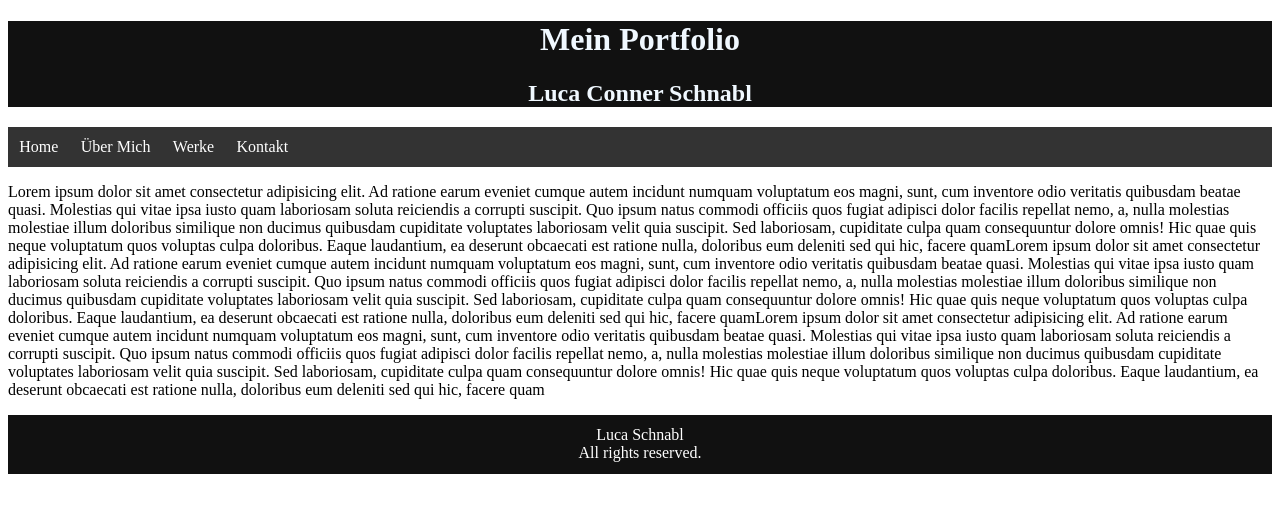
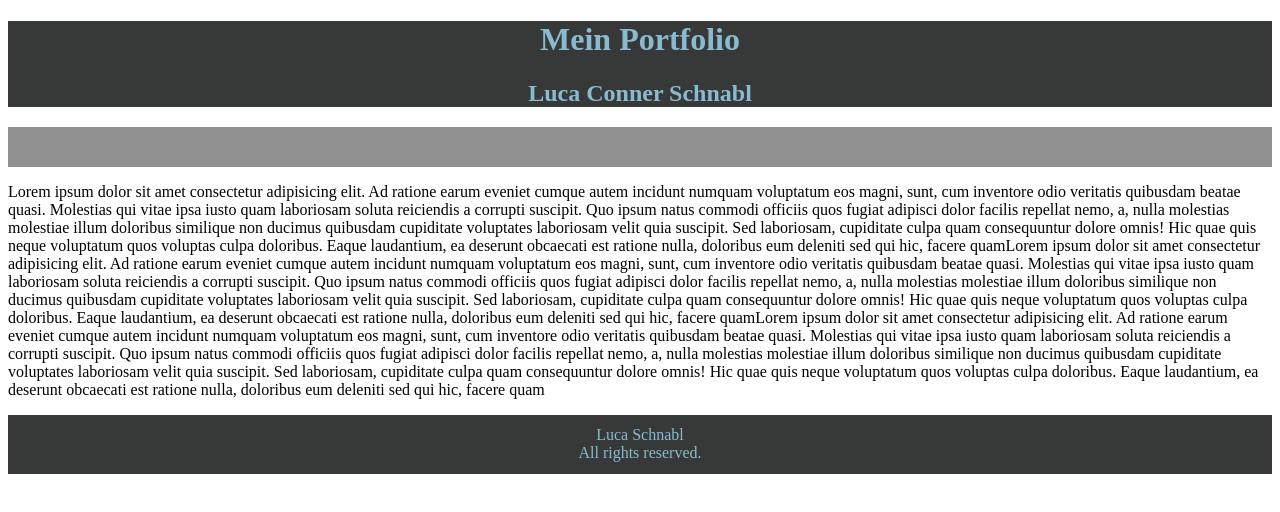
Before and after one commit to LucaSchnabl/simplified-setup, a website: page index.html in a window 1280 px wide. Drawn offline with Linux system fonts and the light colour scheme.

Commit message:
styles überarbeitet

```diff
--- a/styles.css
+++ b/styles.css
@@ -1,6 +1,6 @@
 header {
-    background-color: #111;
-    color: aliceblue;
+    background-color: #373838;
+    color: #88BBD0;
     padding: lem;
     font-family: Broadway;
     text-align: center;
@@ -11,7 +11,7 @@ ul {
     margin: 0;
     padding: 0;
     overflow: hidden;
-    background-color: #333;
+    background-color: #909090;
 }
 
 li {
@@ -20,19 +20,19 @@ li {
 
 li a {
     display: block;
-    color: white;
+    color: #909090;
     text-align: center;
     padding: 0.7rem 0.7rem;
     text-decoration: none;
 }
 
 li a:hover {
-    background-color: #111;
+    background-color: #373838;
 }
 
 footer {
-    background-color: #111;
-    color: white;
+    background-color: #373838;
+    color: #88BBD0;
     padding: 0.7rem;
     text-align: center;
 }
```
